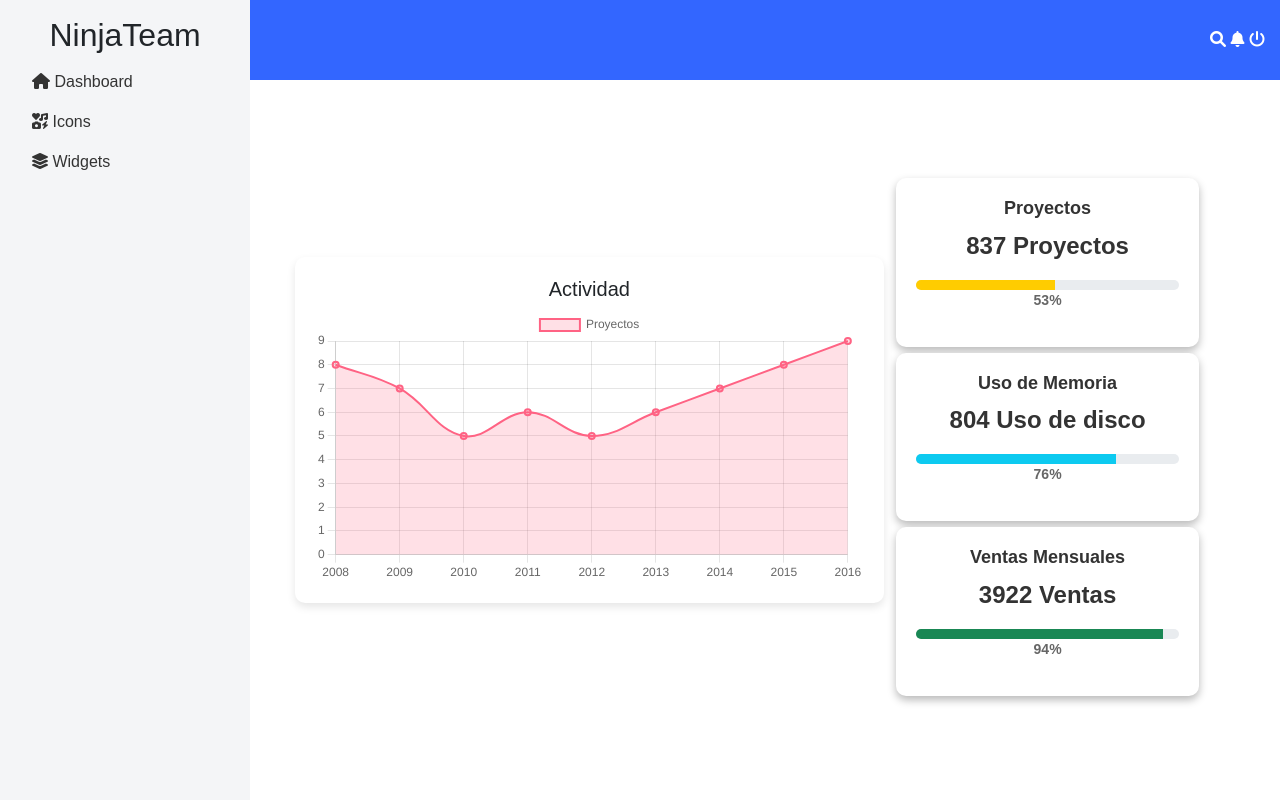
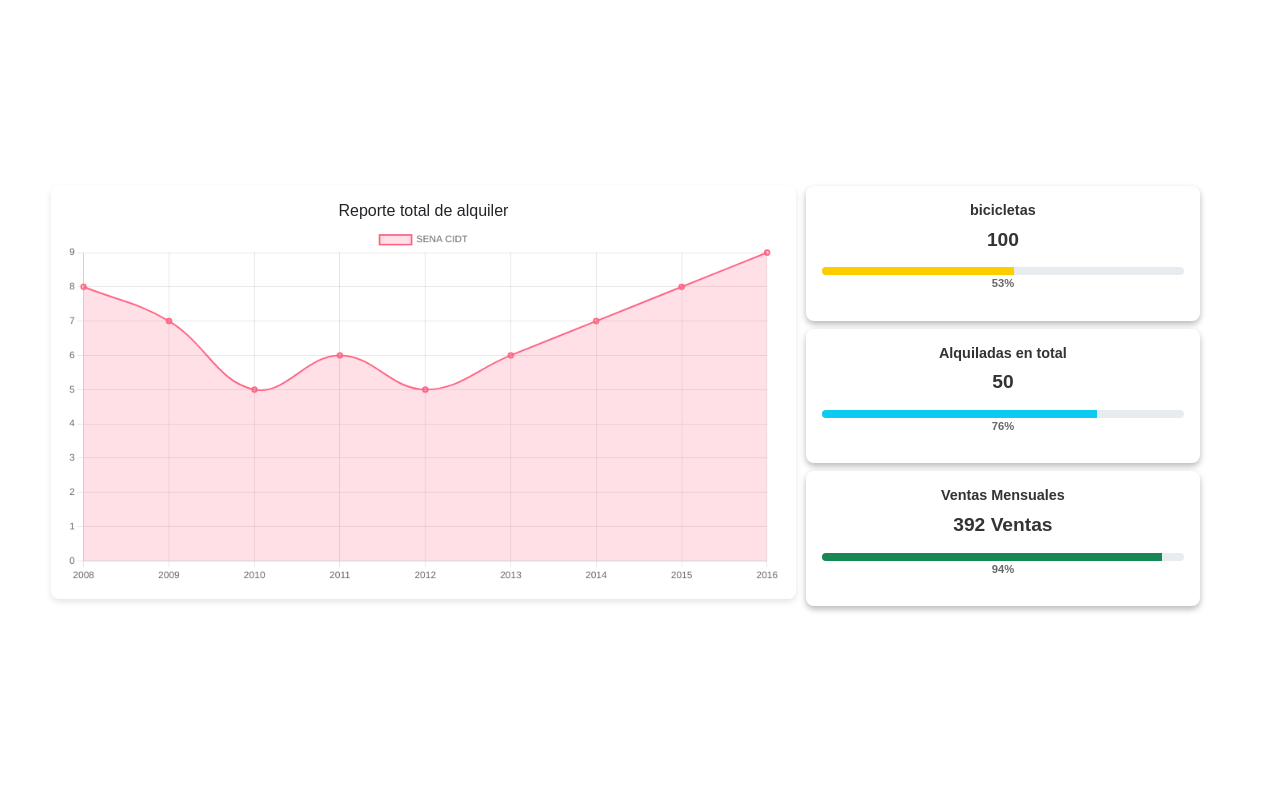
Before and after one commit to Bit-man117/senasoft, a Flask app: template reto/src/templates/plantillla.html in a window 1280 px wide. Run offline with Flask 3, Linux system fonts and the light colour scheme; the template is opened without the code that fills it, so the values that code supplies are empty; some libraries are stand-ins or nearby versions.

Commit message:
subidagithub
SENABYKE

```diff
--- a/reto/src/static/css/plantilla.css
+++ b/reto/src/static/css/plantilla.css
@@ -3,18 +3,13 @@ body {
     height: 100vh;
 }
 
-.sidebar {
-    background-color: #f4f5f7;
-    min-height: 100vh;
-    width: 250px;
-    position: fixed;
-}
 
 .sidebar .nav-link {
     color: #333;
 }
 
 .container-fluid {
+    zoom: 80%;
     /* background-color: blue; */
     width: 100%;
     height: 100%;
@@ -38,25 +33,10 @@ body {
 .main-content {
     /* background-color: tomato; */
     overflow: auto;
-    height: 90%;
-    margin-left: 250px;
+    height: 100%;
+    /* margin-left: 250px; */
 }
 
-.header {
-    background-color: #3366ff;
-    color: white;
-    padding: 15px;
-    height: 10%;
-}
-
-.header .menu-toggle {
-    font-size: 24px;
-    cursor: pointer;
-}
-
-.header .icons {
-    float: right;
-}
 
 .card {
 
--- a/reto/src/templates/administrador.html
+++ b/reto/src/templates/administrador.html
@@ -74,6 +74,7 @@
             <div class="contenedor2">
                 <img src="{{ url_for('static', filename='img/senafondo3.webp') }}" alt="">
 
+
             </div>
         </main>
 
--- a/reto/src/templates/menuadmin.html
+++ b/reto/src/templates/menuadmin.html
@@ -18,6 +18,11 @@
                 <i class="fa-solid fa-file-contract"></i>
                 <p class="sidebartext">Alquileres</p>
             </a>
+            <a id="" href="{{ url_for('totalventas') }}" style="color: #FF9800;">
+                <i class="fa-solid fa-cart-shopping"></i>
+                <p class="sidebartext">Total ventas</p>
+            </a>
+
 
 
 
--- a/reto/src/templates/pantallacargacoor.html
+++ b/reto/src/templates/pantallacargacoor.html
@@ -25,8 +25,8 @@
             font-style: normal;
 
             background-image:
-                linear-gradient(rgba(255, 255, 255, 0.895), rgba(255, 255, 255, 0.916)),
-                url(../static/images/Logo-de-SENA-png-verde.png);
+                linear-gradient(rgba(255, 255, 255, 0.835), rgba(255, 255, 255, 0.918)),
+                url(../static/img/logosenaverde.svg);
             background-repeat: no-repeat;
             background-position: center;
             width: 100%;
@@ -108,7 +108,7 @@
             setTimeout(function () {
                 loader.style.display = "none";
                 content.style.display = "block";
-            }, 1000);
+            }, 1500);
         });
     </script>
 </body>
--- a/reto/src/templates/plantillla.html
+++ b/reto/src/templates/plantillla.html
@@ -1,6 +1,3 @@
-<!DOCTYPE html>
-<html lang="es">
-
 <head>
     <meta charset="UTF-8">
     <meta name="viewport" content="width=device-width, initial-scale=1.0">
@@ -13,25 +10,6 @@
     <link rel="stylesheet" href="../static/css/plantilla.css">
 </head>
 
-<body>
-    <!-- Sidebar -->
-    <div class="sidebar p-3">
-        <h2 class="text-center">NinjaTeam</h2>
-        <nav class="nav flex-column">
-            <a class="nav-link" href="#"><i class="fas fa-home"></i> Dashboard</a>
-            <a class="nav-link" href="#"><i class="fas fa-icons"></i> Icons</a>
-            <a class="nav-link" href="#"><i class="fas fa-layer-group"></i> Widgets</a>
-            <!-- Agregar más enlaces -->
-        </nav>
-    </div>
-    <div class="header d-flex justify-content-between align-items-center">
-        <span class="menu-toggle"><i class="fas fa-bars"></i></span>
-        <div class="icons">
-            <i class="fas fa-search"></i>
-            <i class="fas fa-bell"></i>
-            <i class="fas fa-power-off"></i>
-        </div>
-    </div>
 
 <!-- Contenido Principal -->
 <div class="main-content">
@@ -43,7 +21,7 @@
 
             <!-- Gráfica -->
             <div class="chart-container">
-                    <h5 class="text-center">Actividad</h5>
+                <h5 class="text-center">Reporte total de alquiler</h5>
                 <canvas id="myChart"></canvas>
             </div>
             <!-- Script para la gráfica -->
@@ -55,7 +33,7 @@
                     data: {
                         labels: ['2008', '2009', '2010', '2011', '2012', '2013', '2014', '2015', '2016'],
                         datasets: [{
-                                label: 'Proyectos',
+                            label: 'SENA CIDT',
                             data: [8, 7, 5, 6, 5, 6, 7, 8, 9],
                             borderColor: 'rgba(255, 99, 132, 1)',
                             backgroundColor: 'rgba(255, 99, 132, 0.2)',
@@ -75,8 +53,8 @@
             </script>
             <div class="col-md-4">
                 <div class="project-box">
-                        <h5>Proyectos</h5>
-                        <p>837 Proyectos</p>
+                    <h5>bicicletas</h5>
+                    <p>100 </p>
                     <div class="progress">
                         <div class="progress-bar" role="progressbar" style="width: 53%;" aria-valuenow="53"
                             aria-valuemin="0" aria-valuemax="100"></div>
@@ -84,8 +62,8 @@
                     <p class="details">53%</p>
                 </div>
                 <div class="project-box">
-                        <h5>Uso de Memoria</h5>
-                        <p>804 Uso de disco</p>
+                    <h5>Alquiladas en total</h5>
+                    <p>50</p>
                     <div class="progress">
                         <div class="progress-bar bg-info" role="progressbar" style="width: 76%;" aria-valuenow="76"
                             aria-valuemin="0" aria-valuemax="100"></div>
@@ -94,10 +72,10 @@
                 </div>
                 <div class="project-box">
                     <h5>Ventas Mensuales</h5>
-                        <p>3922 Ventas</p>
+                    <p>392 Ventas</p>
                     <div class="progress">
-                            <div class="progress-bar bg-success" role="progressbar" style="width: 94%;"
-                                aria-valuenow="94" aria-valuemin="0" aria-valuemax="100"></div>
+                        <div class="progress-bar bg-success" role="progressbar" style="width: 94%;" aria-valuenow="94"
+                            aria-valuemin="0" aria-valuemax="100"></div>
                     </div>
                     <p class="details">94%</p>
                 </div>
@@ -111,6 +89,3 @@
 <!-- Scripts de Bootstrap y jQuery -->
 <script src="https://code.jquery.com/jquery-3.6.0.min.js"></script>
 <script src="https://cdn.jsdelivr.net/npm/bootstrap@5.3.0/dist/js/bootstrap.bundle.min.js"></script>
-</body>
-
-</html>
--- a/reto/src/templates/ubicaciones.html
+++ b/reto/src/templates/ubicaciones.html
@@ -98,7 +98,7 @@
 
                         // Icono de bicicleta
                         var bicycleIcon = L.icon({
-                            iconUrl: 'https://upload.wikimedia.org/wikipedia/commons/thumb/4/41/Bicycle_icon.svg/1200px-Bicycle_icon.svg.png',
+                            iconUrl: 'https://images.vexels.com/media/users/3/132588/isolated/preview/b5cea7b13003c65e9b7e7c98c1607ff2-icono-de-bicicleta-bicicleta.png',
                             iconSize: [32, 32],
                             iconAnchor: [16, 32],
                             popupAnchor: [0, -32]
```
Also changed, not shown: reto/src/app.py (+11 -0 lines), reto/src/static/css/index.css (+46 -0 lines), reto/src/templates/pantallacarga.html (+5 -4 lines), reto/src/templates/total_ventas.html (added, +84 -0 lines), reto/senabike.sql. Lines whose indentation alone changed are shown as unchanged.
